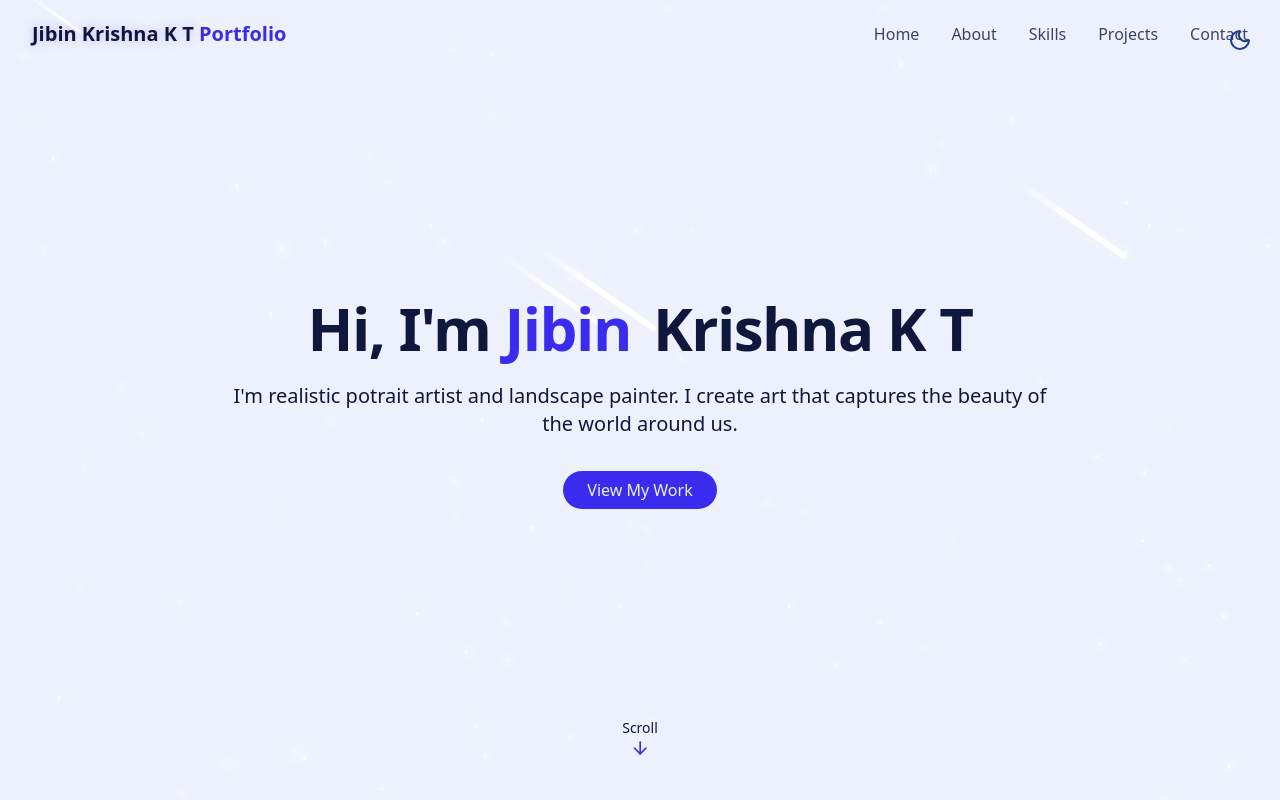
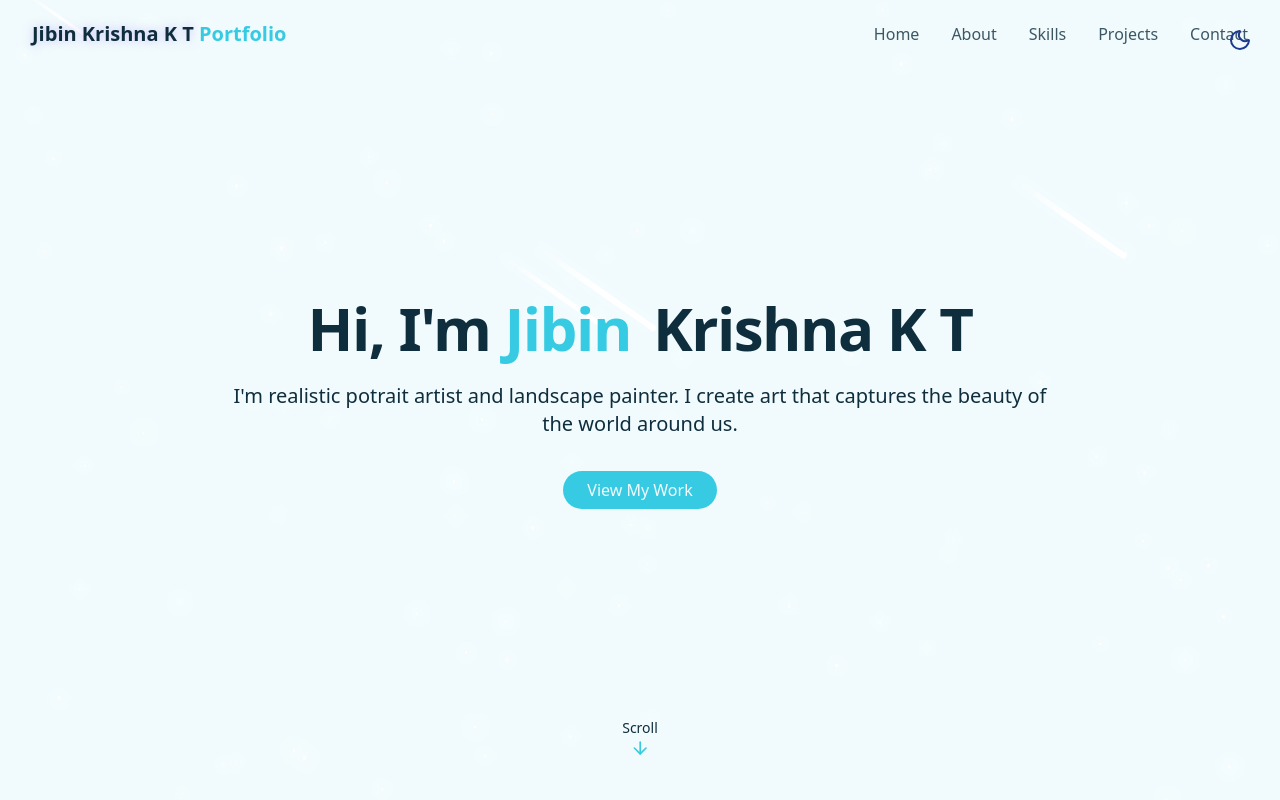
Before and after one commit to jibin001/Personal_website, a React (Vite) app in the folder personal_website/: page / in a window 1280 px wide. Shown: the top 800 px of the page. Built offline with nearby package versions, Linux system fonts and the light colour scheme.

Commit message:
Changed the theme colour to Cyan

```diff
--- a/personal_website/src/index.css
+++ b/personal_website/src/index.css
@@ -74,28 +74,32 @@
 
 @layer base {
   :root {
-    --background: 223 80% 96%;
-    --foreground: 230 60% 15%;
+    --background: 190 80% 97%;
+    --foreground: 200 60% 15%;
 
     --card: 0 0% 100%;
 
-    --primary: 245 85% 55%;
-    --primary-foreground: 223 80% 96%;
+    /* Cyan Primary */
+    --primary: 188 75% 55%;
+    --primary-foreground: 190 80% 97%;
 
-    --border: 225 25% 84%;
+    /* Soft cyan border */
+    --border: 192 25% 85%;
   }
 
   .dark {
-    --background: 234 30% 8%;
-    --foreground: 220 30% 90%;
+    --background: 200 50% 10%;
+    --foreground: 188 40% 92%;
 
-    --card: 234 18% 13%;
+    --card: 200 35% 16%;
 
-    --primary: 245 85% 65%;
-    --primary-foreground: 220 30% 90%;
+    /* Bright Aqua Cyan */
+    --primary: 188 75% 65%;
+    --primary-foreground: 200 50% 10%;
 
-    --border: 230 20% 25%;
+    --border: 192 45% 30%;
   }
+
 
 
 
```
